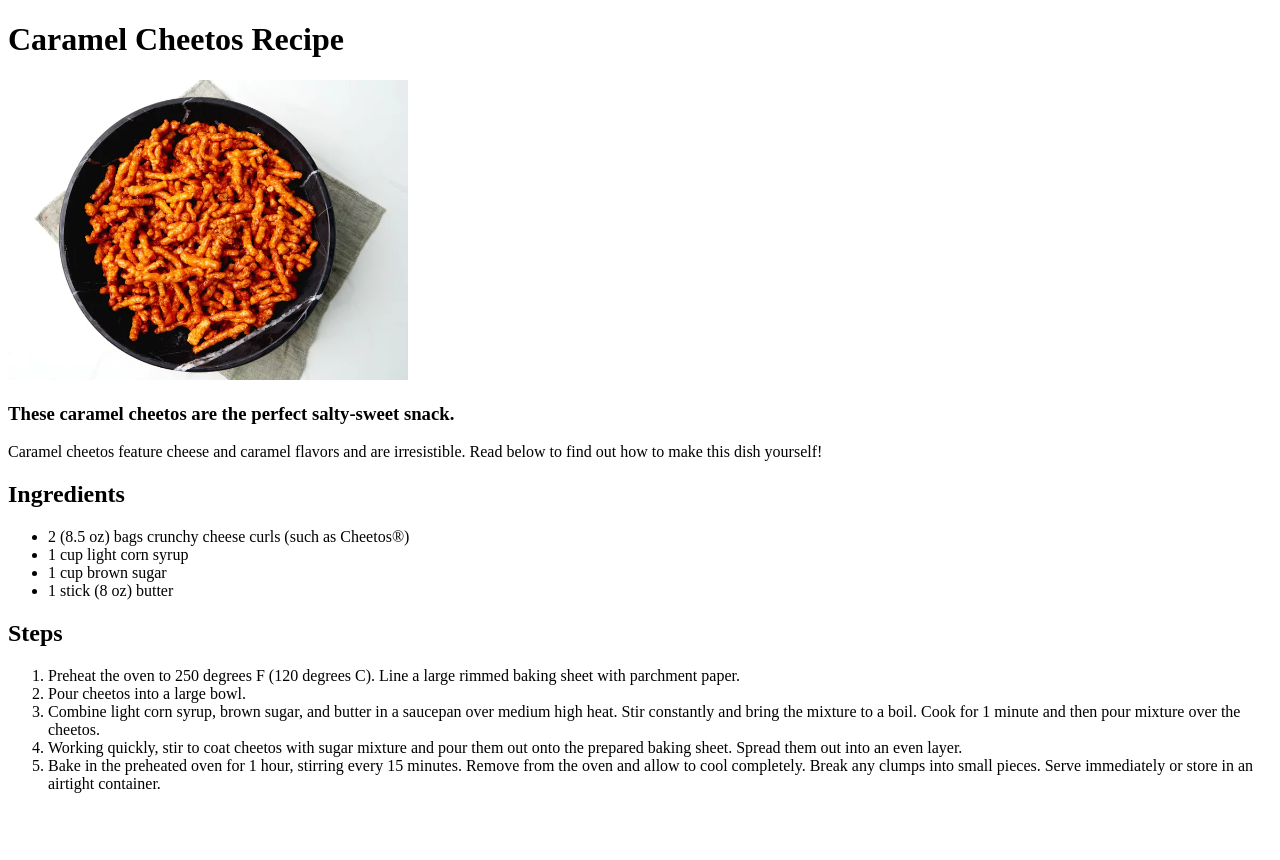
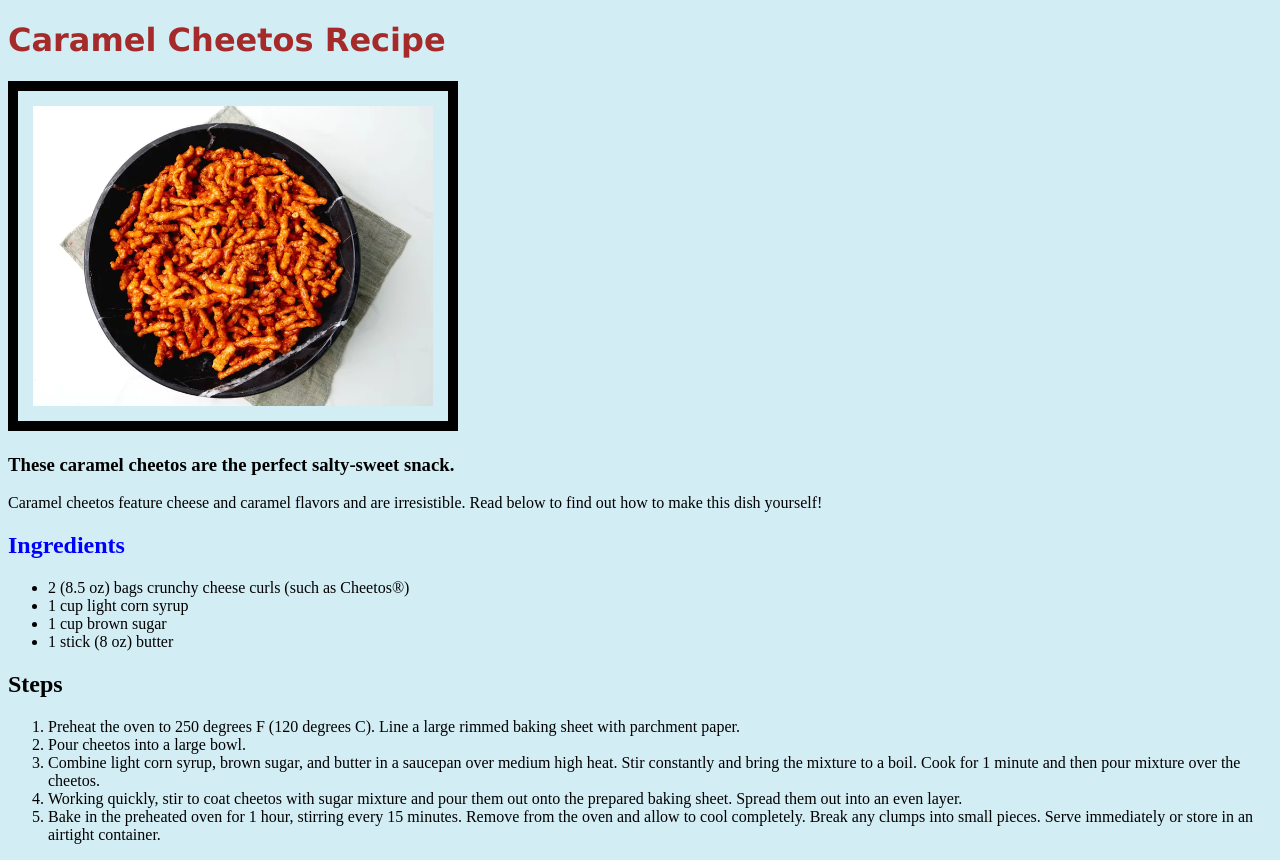
Before and after one commit to Niro3713/Recipes, a plain HTML site: page odin-recipes/recipes/caramel-cheetos.html in a window 1280 px wide. Before the commit the page ends 809 px from the top, so only its background shows below. Drawn offline with Linux system fonts and the light colour scheme.

Commit message:
V2 - Added a css file to edit colors, imgs, fonts

```diff
--- a/odin-recipes/recipes/caramel-cheetos.html
+++ b/odin-recipes/recipes/caramel-cheetos.html
@@ -2,6 +2,7 @@
 <html lang="en">
   <head>
     <meta charset="UTF-8">
+    <link rel="stylesheet" href="style.css">
     <title>Caramel Cheetos Recipes</title>
 
   </head>
@@ -12,7 +13,7 @@
     <p>Caramel cheetos feature cheese and caramel flavors and are irresistible.
        Read below to find out how to make this dish yourself!</p>
 
-    <h2>Ingredients</h2>
+    <h2 class="ingredients">Ingredients</h2>
     <ul>
       <li>2 (8.5 oz) bags crunchy cheese curls (such as Cheetos®)</li>
       <li>1 cup light corn syrup</li>
--- /dev/null
+++ b/odin-recipes/recipes/style.css
@@ -0,0 +1,10 @@
+/*Adding some style to the Recipe webpages*/
+h1{font-family:'Verdana', 'Geneva', 'Tahoma', sans-serif;
+    font-weight: bold;
+    font-size: 32px;
+    color: brown;}
+*{background-color: rgb(211, 237, 245);}
+.ingredients{color: blue;}
+
+img{border: 10px solid;
+    padding:15px;}
```
Also changed, not shown: odin-recipes/index.html (+1 -0 lines), odin-recipes/recipes/coquito.html (+2 -1 lines), odin-recipes/recipes/potato-latkes.html (+2 -1 lines).
